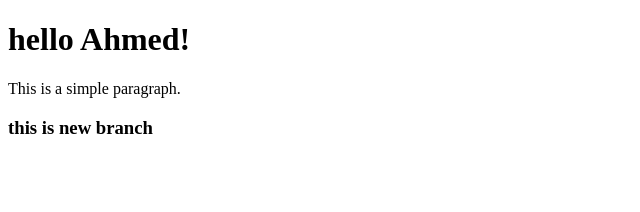
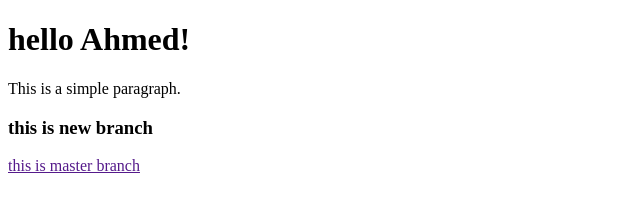
Before and after one commit to ahmedelshrkawy7/Depi5, a plain HTML site: page index.html in a window 1280 px wide. Shown: the whole page, without its empty margins (0-640 px from the left). Drawn offline with Linux system fonts and the light colour scheme.

Commit message:
anchor tage master branch

```diff
--- a/index.html
+++ b/index.html
@@ -9,5 +9,6 @@
     <h1>hello Ahmed!</h1>
     <p>This is a simple paragraph.</p>
     <h3>this is new branch</h3>
+    <a href="">this is master branch</a>
   </body>
 </html>
```
